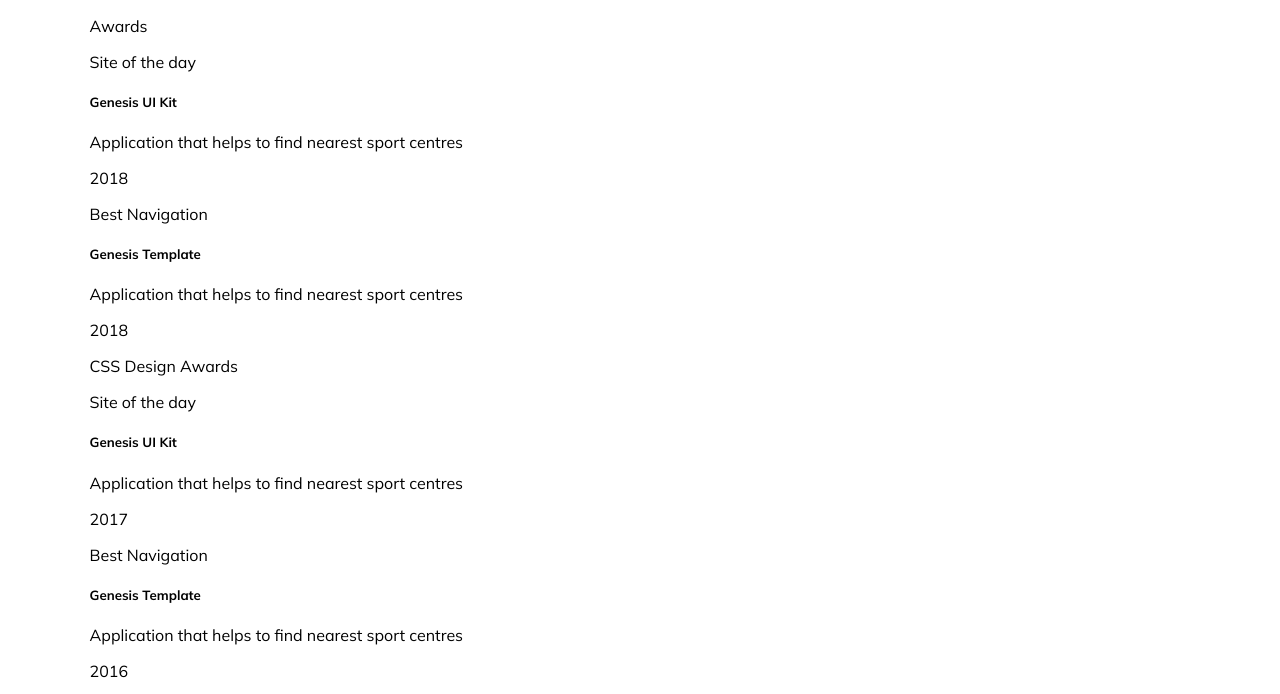
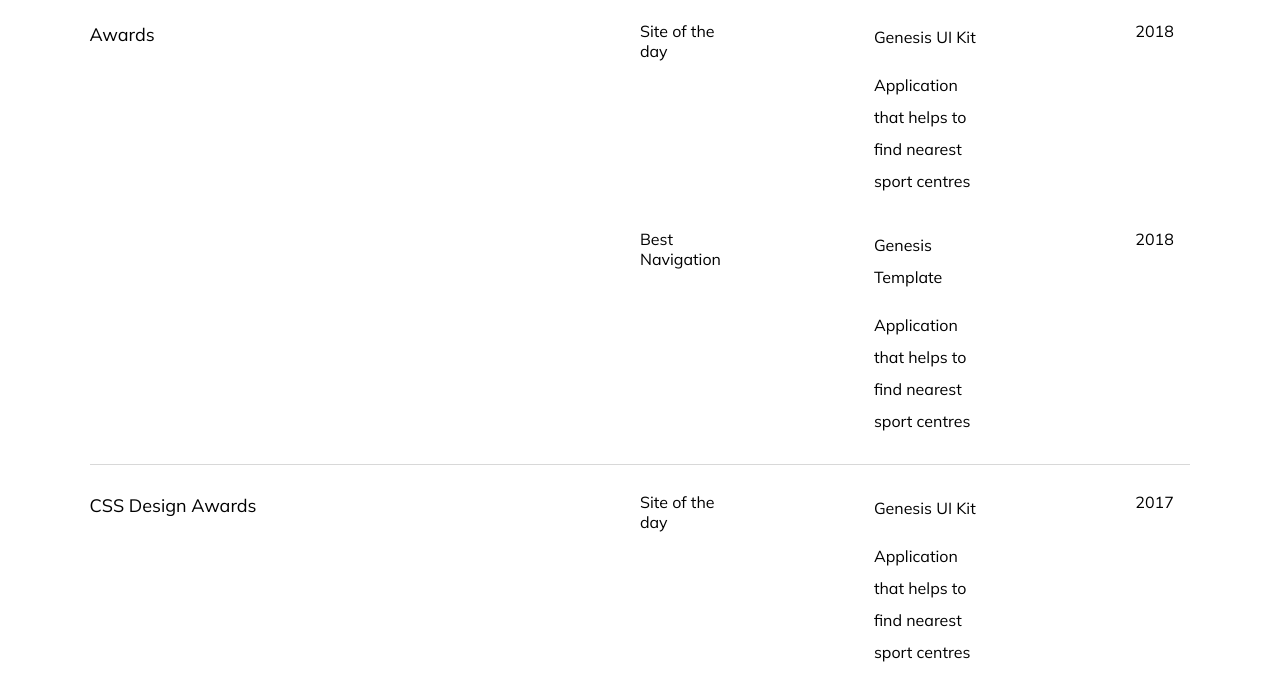
Before and after one commit to ezgsnyrt/Sass-example, a website: page index.html in a window 1280 px wide. Shown: the part 2827-3521 px from the top of the page. Drawn offline with Linux system fonts and the light colour scheme.

Commit message:
table and its content were included in the home page

```diff
--- a/index.html
+++ b/index.html
@@ -76,57 +76,57 @@
                 </div>
             </div>
         </div>
-            <div class="container__home">
-                <div class="container__success up">
-                    <div class="container__success left">
-                        <p class="success-title">Awards</p>
+            <div class="table">
+                <div class="table-up">
+                    <div class="table-left">
+                        <p class="table-subtitle">Awards</p>
                     </div>
-                    <div class="container__success right">
-                        <div class="container__success above">
-                            <p class="success">Site of the day</p>
-                            <div class="success__detail">
-                                <h5 class="success__header">Genesis UI Kit</h5>
-                                <p class="success__text">Application that helps to find nearest sport centres</p>
+                    <div class="table-right">
+                        <div class="table__content-above">
+                            <p class="content__name">Site of the day</p>
+                            <div class="content__detail">
+                                <p class="content__header">Genesis UI Kit</p>
+                                <p class="content__text">Application that helps to find nearest sport centres</p>
                             </div>
-                            <div>
-                                <p class="success__date">2018</p>
+                            <div class="content__date">
+                                <p class="content-date">2018</p>
                             </div>
                         </div>
-                        <div class="container__success below">
-                            <p class="success">Best Navigation</p>
-                            <div class="success__detail">
-                                <h5 class="success__header">Genesis Template</h5>
-                                <p class="success__text">Application that helps to find nearest sport centres</p>
+                        <div class="table__content-below">
+                            <p class="content__name">Best Navigation</p>
+                            <div class="content__detail">
+                                <p class="content__header">Genesis Template</p>
+                                <p class="content__text">Application that helps to find nearest sport centres</p>
                             </div>
-                            <div>
-                                <p class="success__date">2018</p>
+                            <div class="content__date">
+                                <p class="content-date">2018</p>
                             </div>
                         </div>
                     </div>
                 </div>
-                <div class="container__success bottom">
-                    <div class="container__success left">
-                        <p class="success-title">CSS Design Awards</p>
+                <div class="table-bottom">
+                    <div class="table-left">
+                        <p class="table-subtitle">CSS Design Awards</p>
                     </div>
-                    <div class="container__success right">
-                        <div class="container__success above">
-                            <p class="success">Site of the day</p>
-                            <div class="success__detail">
-                                <h5 class="success__header">Genesis UI Kit</h5>
-                                <p class="success__text">Application that helps to find nearest sport centres</p>
+                    <div class="table-right">
+                        <div class="table__content-above">
+                            <p class="content__name">Site of the day</p>
+                            <div class="content__detail">
+                                <p class="content__header">Genesis UI Kit</p>
+                                <p class="content__text">Application that helps to find nearest sport centres</p>
                             </div>
-                            <div>
-                                <p class="success__date">2017</p>
+                            <div class="content__date">
+                                <p class="content-date">2017</p>
                             </div>
                         </div>
-                        <div class="container__success below">
-                            <p class="success">Best Navigation</p>
-                            <div class="success__detail">
-                                <h5 class="success__header">Genesis Template</h5>
-                                <p class="success__text">Application that helps to find nearest sport centres</p>
+                        <div class="table__content-below">
+                            <p class="content__name">Best Navigation</p>
+                            <div class="content__detail">
+                                <p class="content__header">Genesis Template</p>
+                                <p class="content__text">Application that helps to find nearest sport centres</p>
                             </div>
-                            <div>
-                                <p class="success__date">2016</p>
+                            <div class="content__date">
+                                <p class="content-date">2016</p>
                             </div>
                         </div>
                     </div>
--- a/sass/_fonts.scss
+++ b/sass/_fonts.scss
@@ -1 +1,3 @@
 $main_font: 'mulish', sans-serif;
+
+/* In order to run sass, copy "sass --watch sass/main.scss styles/main.css" and paste it to terminal. */
--- a/sass/main.scss
+++ b/sass/main.scss
@@ -75,3 +75,54 @@
 ul{
     padding-right: 8%;
 }
+
+/* Table info starts here. It will be carried into a new scss file. */
+.table{
+    width: 100%;
+    display: flex;
+    flex-direction: column;
+}
+
+.table-up, .table-bottom{
+    width: 100%;
+    display: flex;
+    flex-direction: row;
+    justify-content: flex-start;
+    padding: 1% 0 1% 0;
+}
+
+.table-left{
+    width: 50%;
+}
+
+.table-right{
+    width: 50%;
+}
+
+.table__content-above, .table__content-below{
+    display: flex;
+    justify-content: space-between;
+}
+
+.table-subtitle{
+    font-size:18px;
+}
+
+.content__detail{
+    width: 20%;
+    line-height: 2rem;
+}
+
+.content__name{
+    width: 15%;
+}
+
+.content__date{
+    width: 10%;
+}
+
+.table-up, .table-bottom{
+    border-bottom-style: solid;
+    border-color: #D8D8D8;
+    border-width: 1px;
+}
```
Also changed, not shown: styles/main.css, 1 other file.
